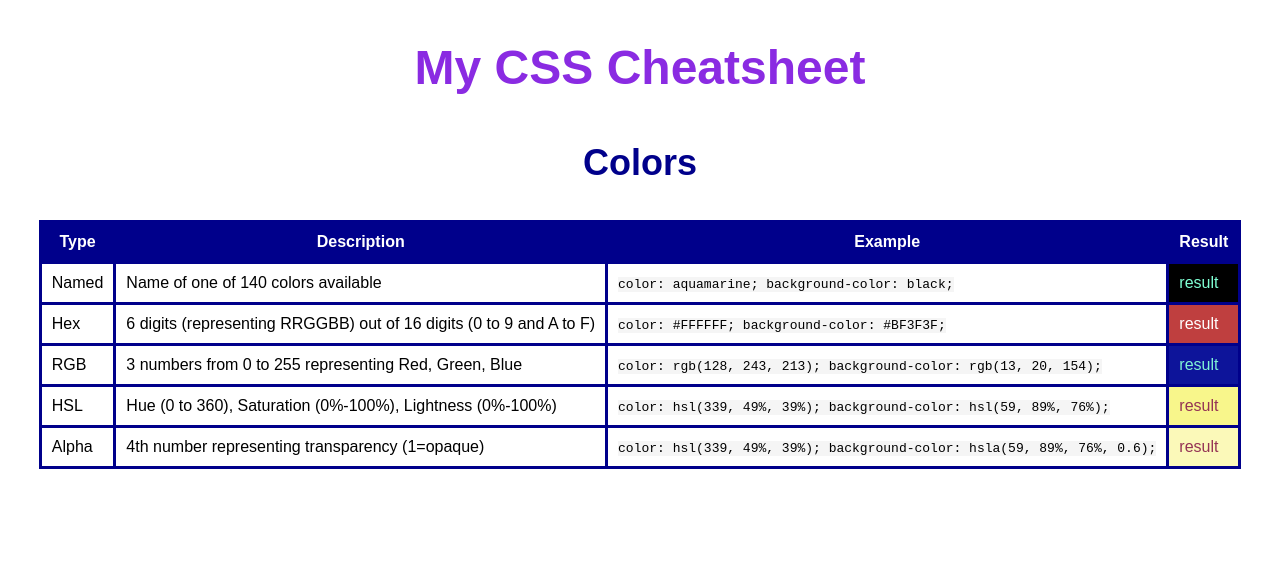
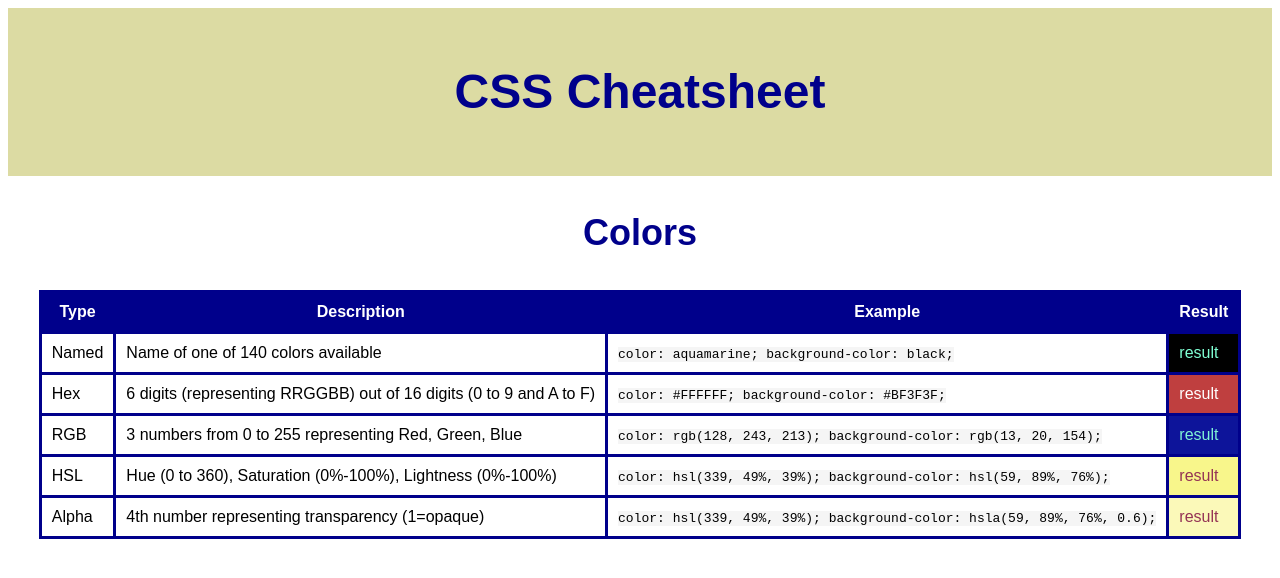
Before and after one commit to AnnieMcMahon/css-cheatsheet, a plain HTML site: page index.html in a window 1280 px wide. Drawn offline with Linux system fonts and the light colour scheme.

Commit message:
Updated header

```diff
--- a/Resources/CSS/index.css
+++ b/index.css
@@ -4,8 +4,8 @@
 
 h1 {
     text-align: center;
-    color: blueviolet;
-    font-weight: 800;
+    color: darkblue;
+    font-weight: bold;
     line-height: 1.5;
     font-size: 48px;
 }
@@ -16,6 +16,11 @@ h2 {
     font-weight: bold;
     line-height: 1.5;
     font-size: 36px;
+}
+
+header {
+  background-color:hsl(59, 45%, 75%);
+  padding: 1rem;
 }
 
 table, th, td {
--- a/index.html
+++ b/index.html
@@ -1,15 +1,17 @@
 <!DOCTYPE html>
 <html lang="en">
+
 <head>
   <meta charset="UTF-8">
   <meta http-equiv="X-UA-Compatible" content="IE=edge">
   <meta name="viewport" content="width=device-width, initial-scale=1.0">
-    <title>My CSS Cheatsheet</title>
-    <link href="resources/css/index.css " rel="stylesheet">
+  <title>CSS Cheatsheet</title>
+  <link href="index.css " rel="stylesheet">
 </head>
+
 <body>
   <header>
-        <h1>My CSS Cheatsheet</h1>
+    <h1>CSS Cheatsheet</h1>
   </header>
   <div>
     <h2>Colors</h2>
@@ -26,35 +28,36 @@
         <tr>
           <td class="element">Named</td>
           <td class="description">Name of one of 140 colors available</td>
-                    <td><span  class="example">color: aquamarine; background-color: black;</span></td>
+          <td><span class="example">color: aquamarine; background-color: black;</span></td>
           <td class="result1">result</td>
         </tr>
         <tr>
           <td class="element">Hex</td>
           <td class="description">6 digits (representing RRGGBB) out of 16 digits (0 to 9 and A to F)</td>
-                    <td><span  class="example">color: #FFFFFF; background-color: #BF3F3F;</td>
+          <td><span class="example">color: #FFFFFF; background-color: #BF3F3F;</td>
           <td class="result2">result</td>
         </tr>
         <tr>
           <td class="element">RGB</td>
           <td class="description">3 numbers from 0 to 255 representing Red, Green, Blue</td>
-                    <td><span  class="example">color: rgb(128, 243, 213); background-color: rgb(13, 20, 154);</td>
+          <td><span class="example">color: rgb(128, 243, 213); background-color: rgb(13, 20, 154);</td>
           <td class="result3">result</td>
         </tr>
         <tr>
           <td class="element">HSL</td>
           <td class="description">Hue (0 to 360), Saturation (0%-100%), Lightness (0%-100%)</td>
-                    <td><span  class="example">color: hsl(339, 49%, 39%); background-color: hsl(59, 89%, 76%);</td>
+          <td><span class="example">color: hsl(339, 49%, 39%); background-color: hsl(59, 89%, 76%);</td>
           <td class="result4">result</td>
         </tr>
         <tr>
           <td class="element">Alpha</td>
           <td class="description">4th number representing transparency (1=opaque)</td>
-                    <td><span  class="example">color: hsl(339, 49%, 39%); background-color: hsla(59, 89%, 76%, 0.6);</td>
+          <td><span class="example">color: hsl(339, 49%, 39%); background-color: hsla(59, 89%, 76%, 0.6);</td>
           <td class="result5">result</td>
         </tr>
       </tbody>
     </table>
   </div>
 </body>
+
 </html>
```
Lines whose indentation alone changed are shown as unchanged.
